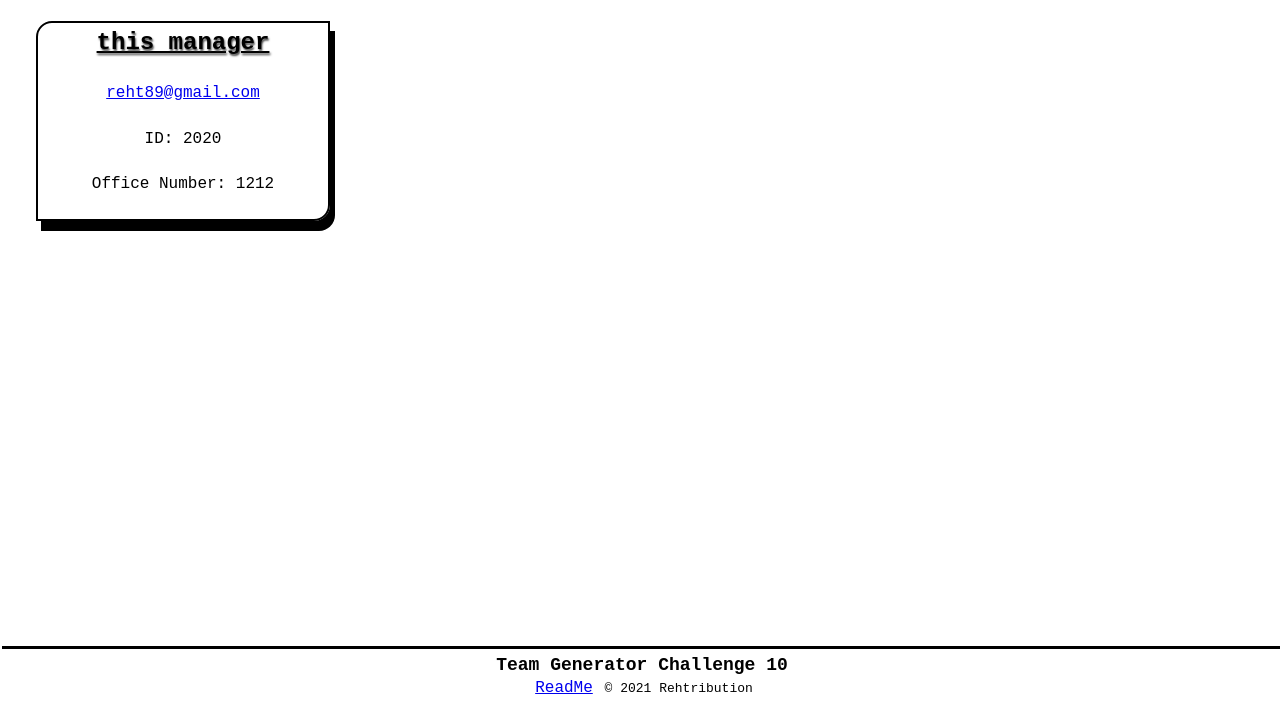
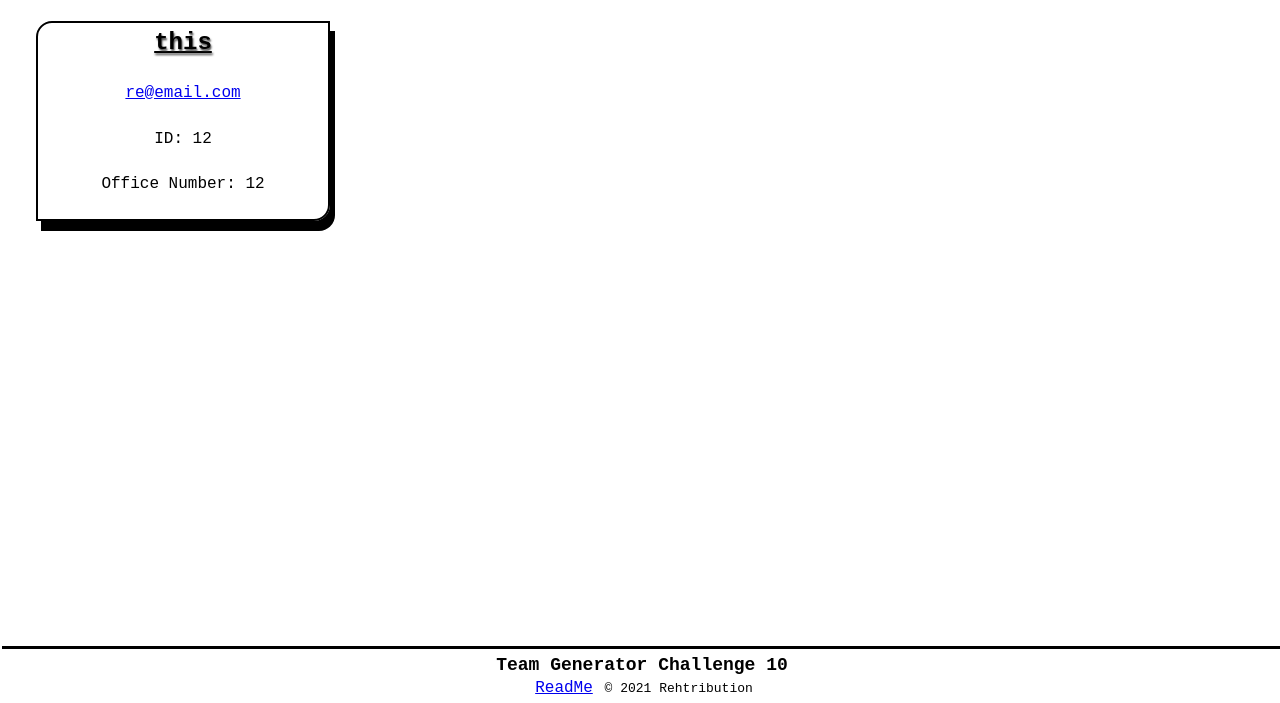
Before and after one commit to Rehtribution/10-dundermiff, a website: page team.html in a window 1280 px wide. Shown: the part 97-800 px from the top of the page. Drawn offline with Linux system fonts and the light colour scheme.

```diff
--- a/src/template.js
+++ b/src/template.js
@@ -78,3 +78,5 @@
     </html>
     `
 }
+
+// issues: email link not opening email service on click
--- a/team.html
+++ b/team.html
@@ -19,10 +19,10 @@
         <div class="card-deck">
 
             <div class="card">
-                <h2>this manager</h2>
-                <p><a href = reht89@gmail.com>reht89@gmail.com</a></p>
-                <p>ID: 2020</p>
-                <p>Office Number: 1212</p>
+                <h2>this</h2>
+                <p><a href = re@email.com>re@email.com</a></p>
+                <p>ID: 12</p>
+                <p>Office Number: 12</p>
             </div>
 
         </div>
```
Also changed, not shown: index.js (+21 -3 lines).
